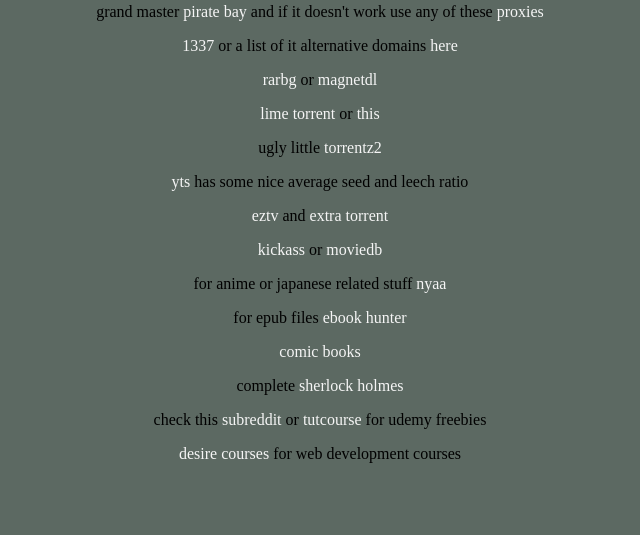
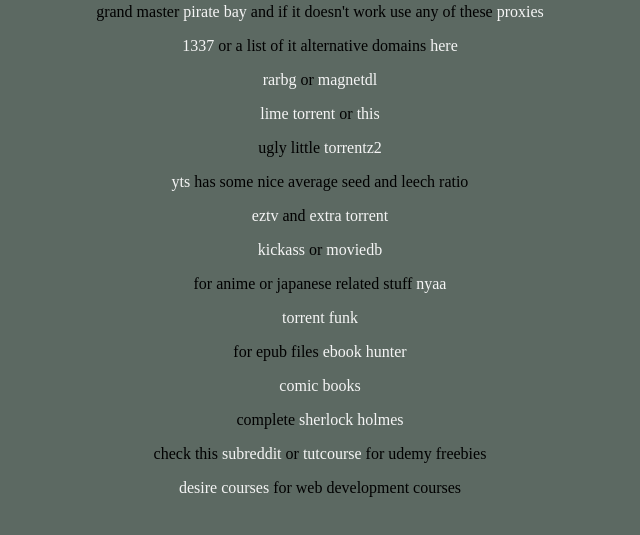
Before and after one commit to kojokwakye/mini-bookmark, a plain HTML site: page index.html in a window 1280 px wide. Shown: the part 79-614 px from the top of the page, without its empty margins (320-960 px from the left). Drawn offline with Linux system fonts and the light colour scheme.

Commit message:
add new site

```diff
--- a/index.html
+++ b/index.html
@@ -47,6 +47,7 @@
         <p>
             for anime or japanese related stuff <a href="https://nyaa.si/">nyaa</a>
         </p>
+        <p><a href="https://www.torrentfunk.com/">torrent funk</a></p>
     </div>
     <!-- for epub and pdf files  -->
 
```
